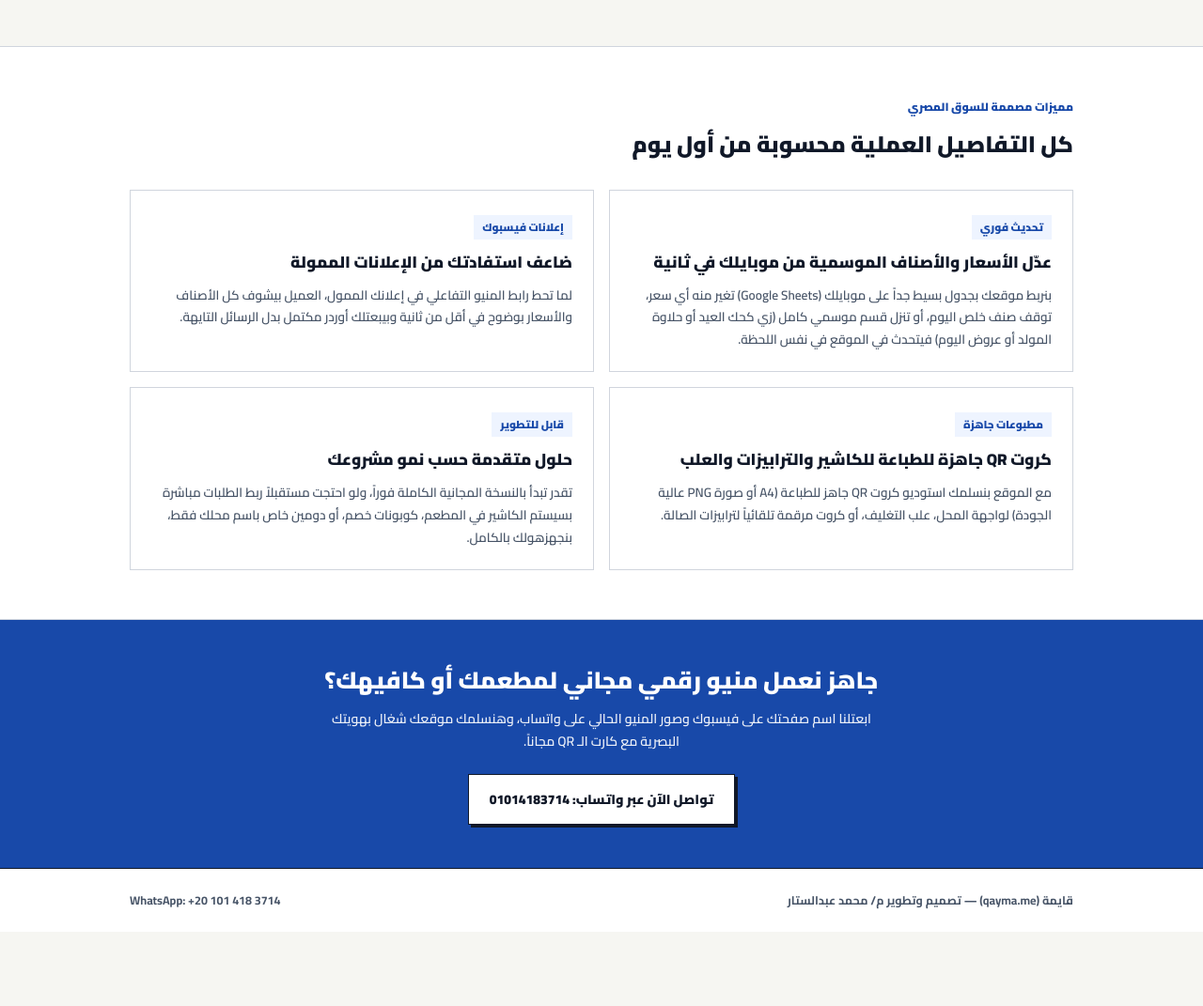
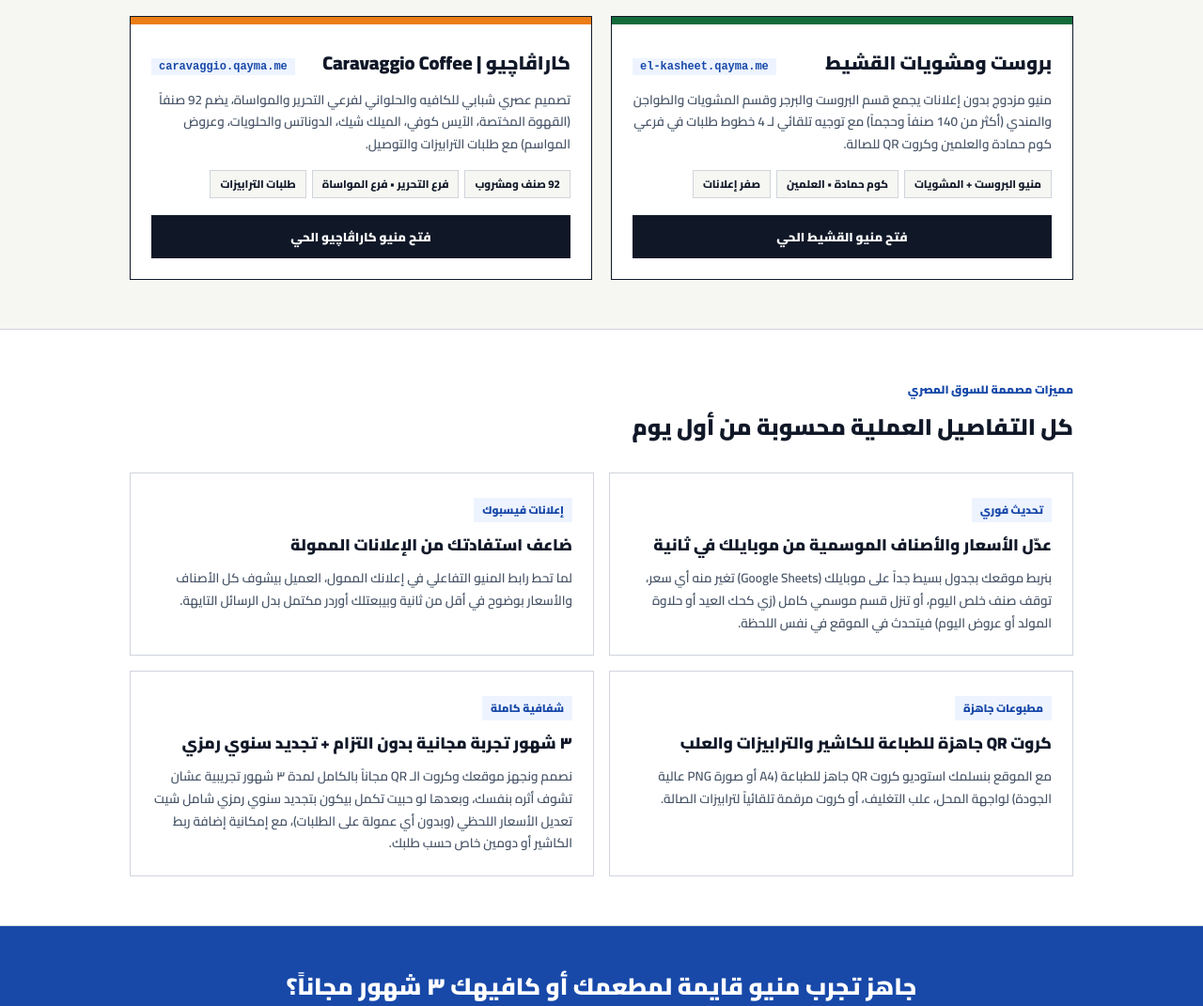
Before and after one commit to qayma-menus/qayma-menus.github.io, a plain HTML site: page index.html in a window 1280 px wide. Shown: the part 1025-2096 px from the top of the page at 94% size. Before the commit the page ends 2017 px from the top, so only its background shows below. Drawn offline with Linux system fonts and the light colour scheme; a web font is replaced by a local one.

Commit message:
Add El Kasheet and Caravaggio showcase cards and 3-month trial terms

```diff
--- a/index.html
+++ b/index.html
@@ -48,7 +48,7 @@
     <section class="hero">
       <div class="container hero-grid">
         <div>
-          <span class="eyebrow">عرض مجاني لمطاعم وكافيهات وحلوانية كوم حمادة</span>
+          <span class="eyebrow">عرض الإطلاق: التأسيس + ٣ شهور مجاناً بدون أي التزام</span>
           <h1>
             منيو محلك بهويته البصرية، وأوردرات العملاء توصلك جاهزة ومحسوبة على واتساب.
           </h1>
@@ -58,11 +58,11 @@
           <div class="hero-actions">
             <a
               class="btn-primary-wa"
-              href="https://wa.me/201014183714?text=%D8%A3%D9%87%D9%84%D8%A7%D9%8B%20%D9%85%2F%20%D9%85%D8%AD%D9%85%D8%AF%D8%8C%20%D8%AD%D8%A7%D8%A8%D8%A8%20%D8%A3%D8%AD%D8%AC%D8%B2%20%D9%85%D9%86%D9%8A%D9%88%20%D8%B1%D9%82%D9%85%D9%8A%20%D9%85%D8%AC%D8%A7%D9%86%D9%8A%20%D9%84%D9%85%D8%B7%D8%B9%D9%85%D9%8A"
+              href="https://wa.me/201014183714?text=%D8%A3%D9%87%D9%84%D8%A7%D9%8B%20%D9%85%2F%20%D9%85%D8%AD%D9%85%D8%AF%D8%8C%20%D8%AD%D8%A7%D8%A8%D8%A8%20%D8%A3%D8%AC%D8%B1%D8%A8%20%D9%85%D9%86%D9%8A%D9%88%20%D9%82%D8%A7%D9%8A%D9%85%D8%A9%20%D8%A7%D9%84%D8%B1%D9%82%D9%85%D9%8A%20%D9%A3%20%D8%B4%D9%87%D9%88%D8%B1%20%D9%85%D8%AC%D8%A7%D9%86%D8%A7%D9%8B%20%D9%84%D9%85%D8%B4%D8%B1%D9%88%D8%B9%D9%8A"
               target="_blank"
               rel="noopener"
             >
-              احجز منيو مجاني لمشروعك الآن
+              ابدأ تجربتك المجانية (٣ شهور)
             </a>
             <a class="btn-secondary" href="#showcase">
               تصفح النماذج الحية
@@ -156,6 +156,62 @@
               </div>
             </div>
           </article>
+
+          <article class="client-card">
+            <div>
+              <div class="client-AccentBar" style="background:#146B3A"></div>
+              <div class="client-body">
+                <div class="client-top">
+                  <h3 class="client-name">بروست ومشويات القشيط</h3>
+                  <span class="client-url" dir="ltr">el-kasheet.qayma.me</span>
+                </div>
+                <p class="client-desc">
+                  منيو مزدوج بدون إعلانات يجمع قسم البروست والبرجر وقسم المشويات والطواجن والمندي (أكثر من 140 صنفاً وحجماً) مع توجيه تلقائي لـ 4 خطوط طلبات في فرعي كوم حمادة والعلمين وكروت QR للصالة.
+                </p>
+                <div class="client-tags">
+                  <span class="client-tag">منيو البروست + المشويات</span>
+                  <span class="client-tag">كوم حمادة • العلمين</span>
+                  <span class="client-tag">صفر إعلانات</span>
+                </div>
+                <a
+                  class="client-cta"
+                  href="https://el-kasheet.qayma.me/"
+                  target="_blank"
+                  rel="noopener"
+                >
+                  فتح منيو القشيط الحي
+                </a>
+              </div>
+            </div>
+          </article>
+
+          <article class="client-card">
+            <div>
+              <div class="client-AccentBar" style="background:#EB7D16"></div>
+              <div class="client-body">
+                <div class="client-top">
+                  <h3 class="client-name">كاراڤاچيو | Caravaggio Coffee</h3>
+                  <span class="client-url" dir="ltr">caravaggio.qayma.me</span>
+                </div>
+                <p class="client-desc">
+                  تصميم عصري شبابي للكافيه والحلواني لفرعي التحرير والمواساة، يضم 92 صنفاً (القهوة المختصة، الآيس كوفي، الميلك شيك، الدوناتس والحلويات، وعروض المواسم) مع طلبات الترابيزات والتوصيل.
+                </p>
+                <div class="client-tags">
+                  <span class="client-tag">92 صنف ومشروب</span>
+                  <span class="client-tag">فرع التحرير • فرع المواساة</span>
+                  <span class="client-tag">طلبات الترابيزات</span>
+                </div>
+                <a
+                  class="client-cta"
+                  href="https://caravaggio.qayma.me/"
+                  target="_blank"
+                  rel="noopener"
+                >
+                  فتح منيو كاراڤاچيو الحي
+                </a>
+              </div>
+            </div>
+          </article>
         </div>
       </div>
     </section>
@@ -193,10 +249,10 @@
           </div>
 
           <div class="answer-box">
-            <span class="answer-num">قابل للتطوير</span>
-            <h3>حلول متقدمة حسب نمو مشروعك</h3>
+            <span class="answer-num">شفافية كاملة</span>
+            <h3>٣ شهور تجربة مجانية بدون التزام + تجديد سنوي رمزي</h3>
             <p>
-              تقدر تبدأ بالنسخة المجانية الكاملة فوراً، ولو احتجت مستقبلاً ربط الطلبات مباشرة بسيستم الكاشير في المطعم، كوبونات خصم، أو دومين خاص باسم محلك فقط، بنجهزهولك بالكامل.
+              نصمم ونجهز موقعك وكروت الـ QR مجاناً بالكامل لمدة ٣ شهور تجريبية عشان تشوف أثره بنفسك، وبعدها لو حبيت تكمل بيكون بتجديد سنوي رمزي شامل شيت تعديل الأسعار اللحظي (وبدون أي عمولة على الطلبات)، مع إمكانية إضافة ربط الكاشير أو دومين خاص حسب طلبك.
             </p>
           </div>
         </div>
@@ -205,9 +261,9 @@
 
     <section class="cta-band">
       <div class="container">
-        <h2>جاهز نعمل منيو رقمي مجاني لمطعمك أو كافيهك؟</h2>
+        <h2>جاهز تجرب منيو قايمة لمطعمك أو كافيهك ٣ شهور مجاناً؟</h2>
         <p>
-          ابعتلنا اسم صفحتك على فيسبوك وصور المنيو الحالي على واتساب، وهنسلمك موقعك شغال بهويتك البصرية مع كارت الـ QR مجاناً.
+          ابعتلنا اسم صفحتك على فيسبوك وصور المنيو الحالي على واتساب، وهنسلمك موقعك شغال بهويتك البصرية مع كارت الـ QR بدون أي التزام.
         </p>
         <a
           class="btn-primary-wa"
```
